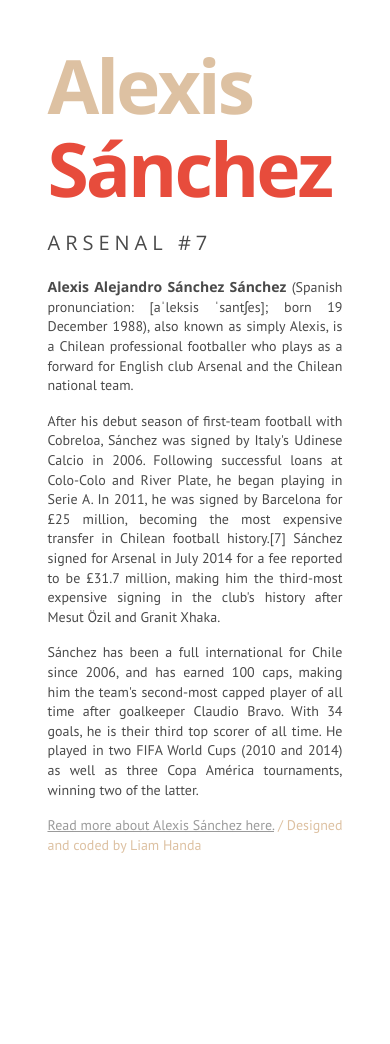
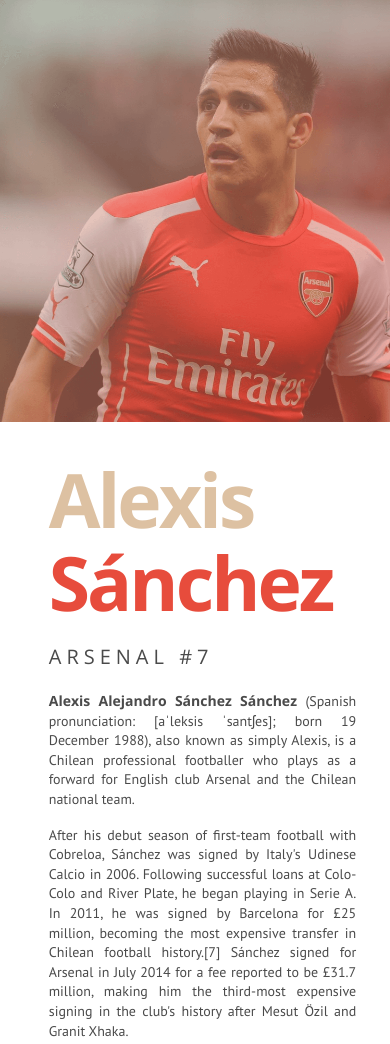
Before and after one commit to quoezil/alexis-sanchez-tribute, a plain HTML site: page index.html in a window 390 px wide. Shown: the top 1044 px of the page. Before the commit the page ends 855 px from the top, so only its background shows below. Drawn offline with nearby package versions, Linux system fonts and the light colour scheme.

Commit message:
Tweaked the layout for mobile

```diff
--- a/css/styles.css
+++ b/css/styles.css
@@ -1,7 +1,8 @@
-body {
-  overflow: hidden;
-  font-family: 'PT Sans', 'Open Sans', sans-serif;
-  background-color: #fff;
+.img-player {
+  height: 100vh;
+  background: url("../images/img-alexis.png");
+  background-size: cover;
+  background-repeat: no-repeat
 }
 
 .player-bio-container {
@@ -9,7 +10,9 @@ body {
 }
 
 .player-bio {
-  margin-top: 15%;
+  position: relative;
+  top: 40%;
+  transform: translateY(-40%);
 }
 
 .player-name {
@@ -65,3 +68,22 @@ a:hover {
 .made-by {
   color: #ddc1a2;
 }
+
+@media screen and (max-width: 992px) {
+  .img-player {
+    height: 50vh;
+  }
+  .player-bio {
+    position: absolute;
+    top: 0%;
+    transform: translateY(-0%);
+    padding: 16px 0 80px 0;
+  }
+  .player-bio-container {
+    height: 0;
+  }
+  .mobile-footer {
+    text-align: left;
+    color: red;
+  }
+}
--- a/index.html
+++ b/index.html
@@ -6,7 +6,7 @@
   <meta http-equiv="X-UA-Compatible" content="IE=edge">
   <meta name="viewport" content="width=device-width, initial-scale=1">
   <!-- The above 3 meta tags *must* come first in the head; any other head content must come *after* these tags -->
-  <title>Bootstrap 101 Template</title>
+  <title>Alexis Sanchez</title>
 
   <!-- Bootstrap -->
   <link href="css/bootstrap.min.css" rel="stylesheet">
@@ -25,29 +25,31 @@
 <body>
   <div class="container-fluid">
     <div class="row">
-      <div class="col-sm-2 col-md-5 hidden-xs" style="height: 100vh; background: url(images/img-alexis.png); background-size: cover; background-repeat: no-repeat;">
-      </div>
-      <div class="col-xs-offset-1 col-xs-10 col-sm-offset-1 col-sm-8 col-md-offset-1 col-md-5 player-bio-container">
+      <div class="col-xs-12 col-md-5 img-player"></div>
+      <div class="col-xs-12 col-md-7 player-bio-container">
         <div class="player-bio">
-          <h1 class="player-name">Alexis<br><span class="name-highlight">Sánchez</span></h1>
-          <h2 class="player-team">ARSENAL #7</h2>
-          <p class="player-descr-first player-descr"><span class="descr-highlight">Alexis Alejandro Sánchez Sánchez</span> (Spanish pronunciation: [aˈleksis ˈsantʃes]; born 19 December 1988), also known as simply Alexis, is a Chilean professional footballer who plays as a forward for English club
-            Arsenal and the Chilean national team.</p>
-          <p class="player-descr">After his debut season of first-team football with Cobreloa, Sánchez was signed by Italy's Udinese Calcio in 2006. Following successful loans at Colo-Colo and River Plate, he began playing in Serie A. In 2011, he was signed by Barcelona for
-            £25 million, becoming the most expensive transfer in Chilean football history.[7] Sánchez signed for Arsenal in July 2014 for a fee reported to be £31.7 million, making him the third-most expensive signing in the club's history after Mesut
-            Özil and Granit Xhaka.</p>
-          <p class="player-descr">Sánchez has been a full international for Chile since 2006, and has earned 100 caps, making him the team's second-most capped player of all time after goalkeeper Claudio Bravo. With 34 goals, he is their third top scorer of all time. He played
-            in two FIFA World Cups (2010 and 2014) as well as three Copa América tournaments, winning two of the latter.</p>
-          <p class="player-descr"><a href="https://en.wikipedia.org/wiki/Alexis_S%C3%A1nchez" target="_blank"> Read more about Alexis Sánchez here.</a> <span class="made-by">/ Designed and coded by Liam Handa</span></p>
+          <div class="row">
+            <div class="col-xs-10 col-xs-offset-1 col-md-10 col-md-offset-1">
+              <h1 class="player-name">Alexis<br><span class="name-highlight">Sánchez</span></h1>
+              <h2 class="player-team">ARSENAL #7</h2>
+              <p class="player-descr-first player-descr"><span class="descr-highlight">Alexis Alejandro Sánchez Sánchez</span> (Spanish pronunciation: [aˈleksis ˈsantʃes]; born 19 December 1988), also known as simply Alexis, is a Chilean professional footballer who plays as a forward for English
+                club Arsenal and the Chilean national team.</p>
+              <p class="player-descr">After his debut season of first-team football with Cobreloa, Sánchez was signed by Italy's Udinese Calcio in 2006. Following successful loans at Colo-Colo and River Plate, he began playing in Serie A. In 2011, he was signed by Barcelona
+                for £25 million, becoming the most expensive transfer in Chilean football history.[7] Sánchez signed for Arsenal in July 2014 for a fee reported to be £31.7 million, making him the third-most expensive signing in the club's history after
+                Mesut Özil and Granit Xhaka.</p>
+              <p class="player-descr">Sánchez has been a full international for Chile since 2006, and has earned 100 caps, making him the team's second-most capped player of all time after goalkeeper Claudio Bravo. With 34 goals, he is their third top scorer of all time. He
+                played in two FIFA World Cups (2010 and 2014) as well as three Copa América tournaments, winning two of the latter.</p>
+              <footer class="player-descr mobile-footer"><a href="https://en.wikipedia.org/wiki/Alexis_S%C3%A1nchez" target="_blank"> Read more about Alexis Sánchez here.</a> <span class="made-by">/ Designed and coded by Liam Handa</span></footer>
+            </div>
+          </div>
         </div>
       </div>
     </div>
+  </div>
 
     <!-- jQuery (necessary for Bootstrap's JavaScript plugins) -->
     <script src="https://ajax.googleapis.com/ajax/libs/jquery/1.11.3/jquery.min.js"></script>
     <!-- Include all compiled plugins (below), or include individual files as needed -->
     <script src="js/bootstrap.min.js"></script>
-  </div>
 </body>
-
 </html>
```
